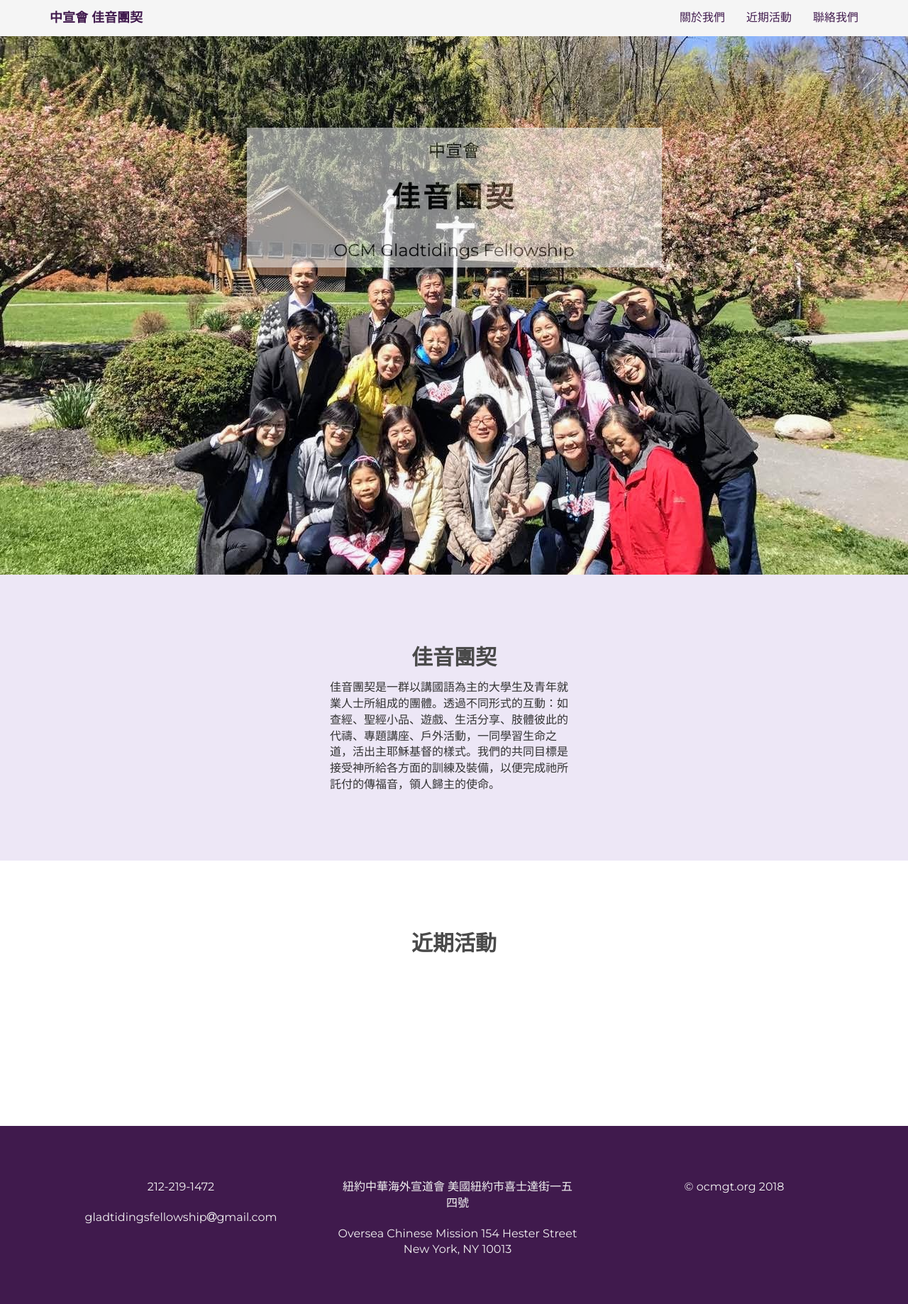
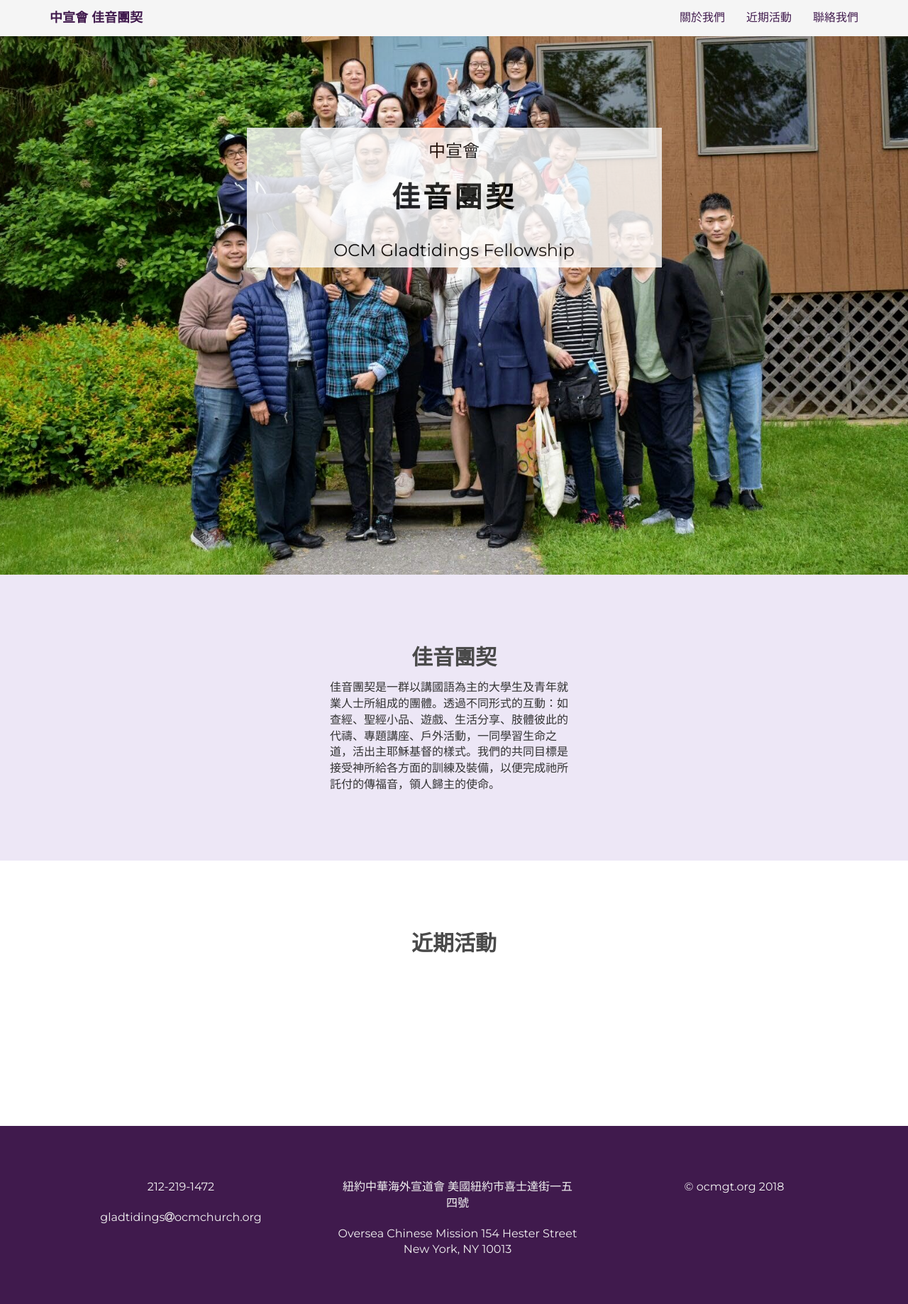
Before and after one commit to HsiangHoLin/gladtidings, a Python web app: template templates/index.html in a window 1280 px wide. Shown: the whole page at 71% size. Run offline with Jinja, Linux system fonts and the light colour scheme; the template is opened without the code that fills it, so the values that code supplies are empty; some libraries are stand-ins or nearby versions.

Commit message:
Change email

```diff
--- a/assets/css/style.css
+++ b/assets/css/style.css
@@ -168,7 +168,7 @@ p > a:hover {
    ========================================================================== */
 
 #headerwrap {
-	background: url(/assets/img/home2.jpg) no-repeat center top;
+	background: url(/assets/img/home3.jpg) no-repeat center top;
 	margin-top: -70px;
 	padding-top: 250px;
 	text-align:center;
@@ -330,5 +330,5 @@ iframe, object, embed {
 .transblack {
     background-color:white;
     z-index:0;
-    opacity:0.5;
+    opacity:0.8;
 }
--- a/public/contact.html
+++ b/public/contact.html
@@ -26,7 +26,7 @@
         電話 TEL: 212-219-1472
         </p>
         <p>
-        Email: gladtidingsfellowship@gmail.com
+        Email: gladtidings@ocmchurch.org
         </p>
         <p>
         地址 Address：</br>
--- a/templates/base.html
+++ b/templates/base.html
@@ -71,7 +71,7 @@
 			<div class="row centered">
 				<div class="col-sm-4">
 					<p>212-219-1472</p>
-                    <p>gladtidingsfellowship<i class="fa fa-at"></i>gmail.com</p>
+                    <p>gladtidings<i class="fa fa-at"></i>ocmchurch.org</p>
 				</div>
 				<div class="col-sm-4">
                     <p>紐約中華海外宣道會 美國紐約市喜士達街一五四號</p>
```
Also changed, not shown: assets/img/home3.jpg (added), assets/img/retreat.jpg (added).
